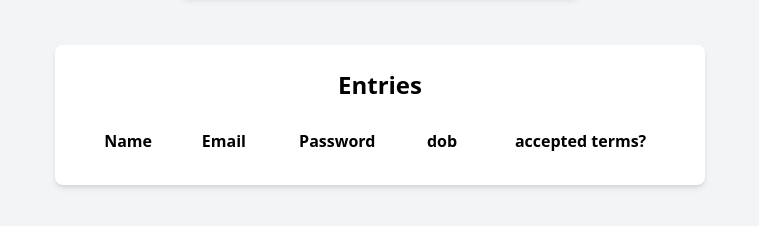
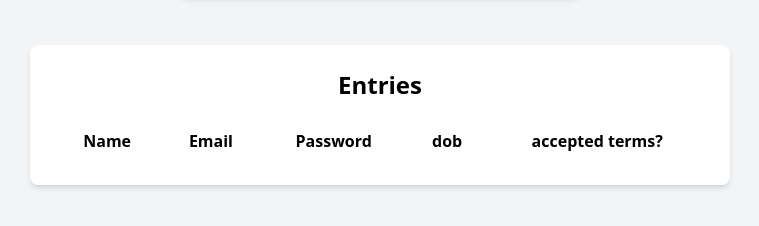
Before and after one commit to RidamMishra/wd101, a plain HTML site: page index.html in a window 1280 px wide. Shown: the part 482-708 px from the top of the page, without its empty margins (260-1019 px from the left). Drawn offline with nearby package versions, Linux system fonts and the light colour scheme.

Commit message:
update table width

```diff
--- a/index.html
+++ b/index.html
@@ -49,7 +49,7 @@
         </form>
     </div>
     <br><br>
-    <div class="bg-white p-6 rounded-lg shadow-md w-[650px]">
+    <div class="bg-white p-6 rounded-lg shadow-md w-[700px]">
         <h2 class="text-2xl mb-5 font-bold text-center">Entries</h2>
         <table id="entriesTable" class="border-collapse w-full">
             <thead>
```
